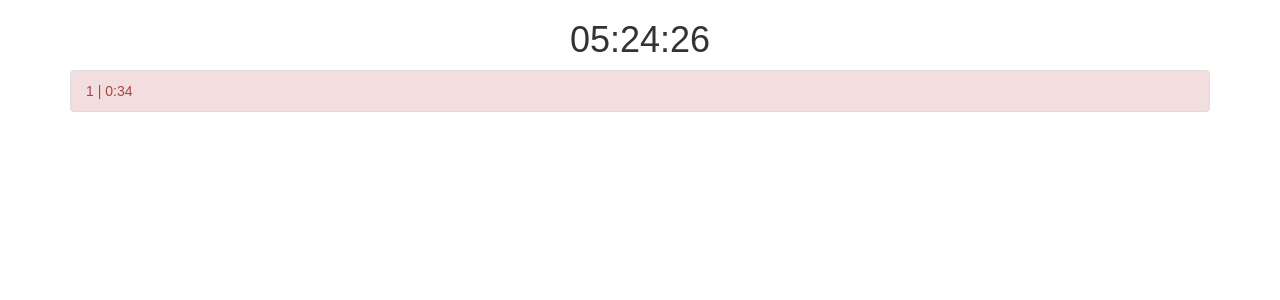
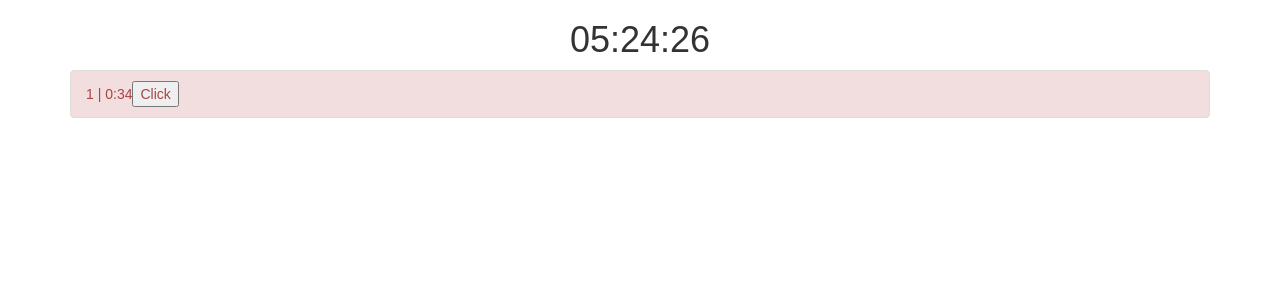
Before and after one commit to zrayyes/Candle-Timer-2, a React (Create React App) app: page / in a window 1280 px wide. Shown: the top 300 px of the page. Built offline with nearby package versions, Linux system fonts and the light colour scheme.

Commit message:
Added vibrate button

```diff
--- a/src/components/TimerItem.js
+++ b/src/components/TimerItem.js
@@ -10,6 +10,9 @@ export const TimerItem = ({est,minute}) => {
         seconds = 60-time[2];
     })();
 
+    let vibrate = ()=>{
+        navigator.vibrate([300,300,300]);
+    }
 
     return (
         <div>
@@ -17,6 +20,7 @@ export const TimerItem = ({est,minute}) => {
                  "list-group-item list-group-item-success" :
                  "list-group-item list-group-item-danger"}>
                 {minute} | {minutes}:{seconds}
+                <button onClick={vibrate}>Click</button>
             </li>
         </div>
     )
```
